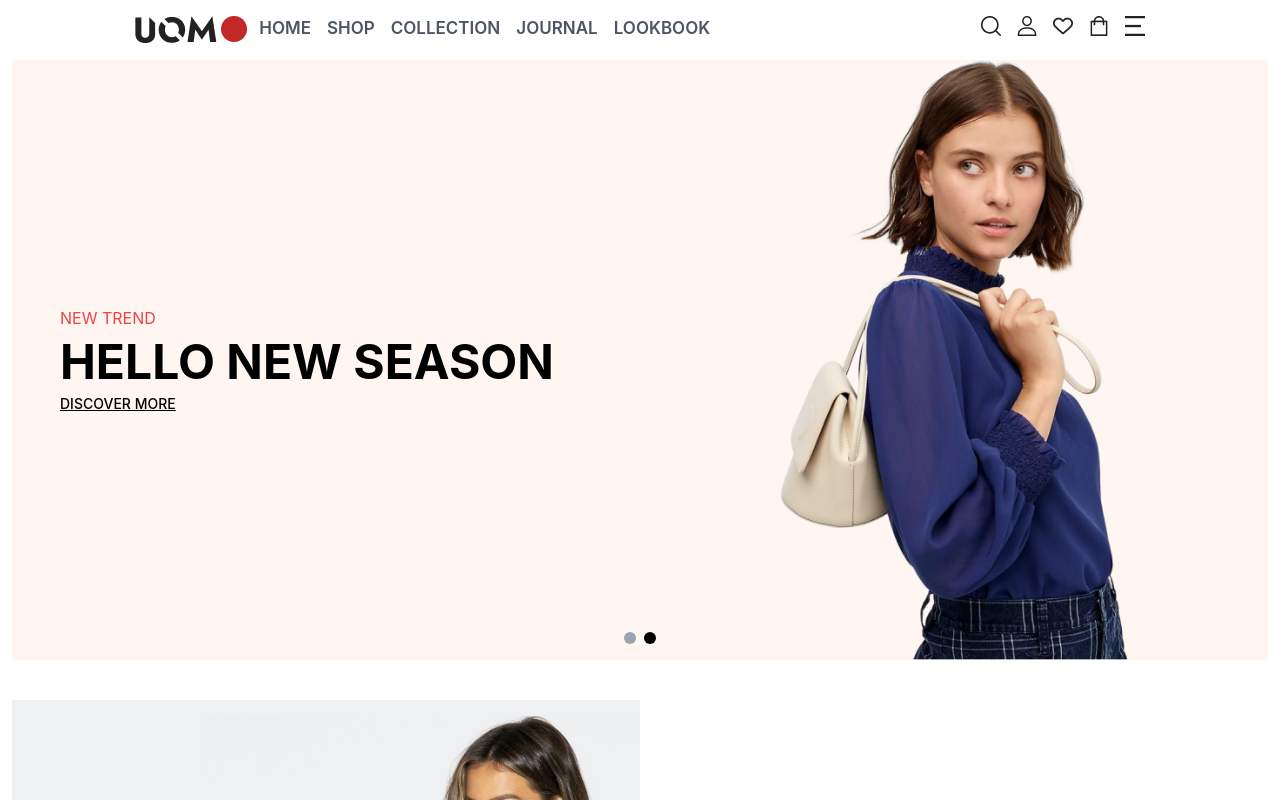
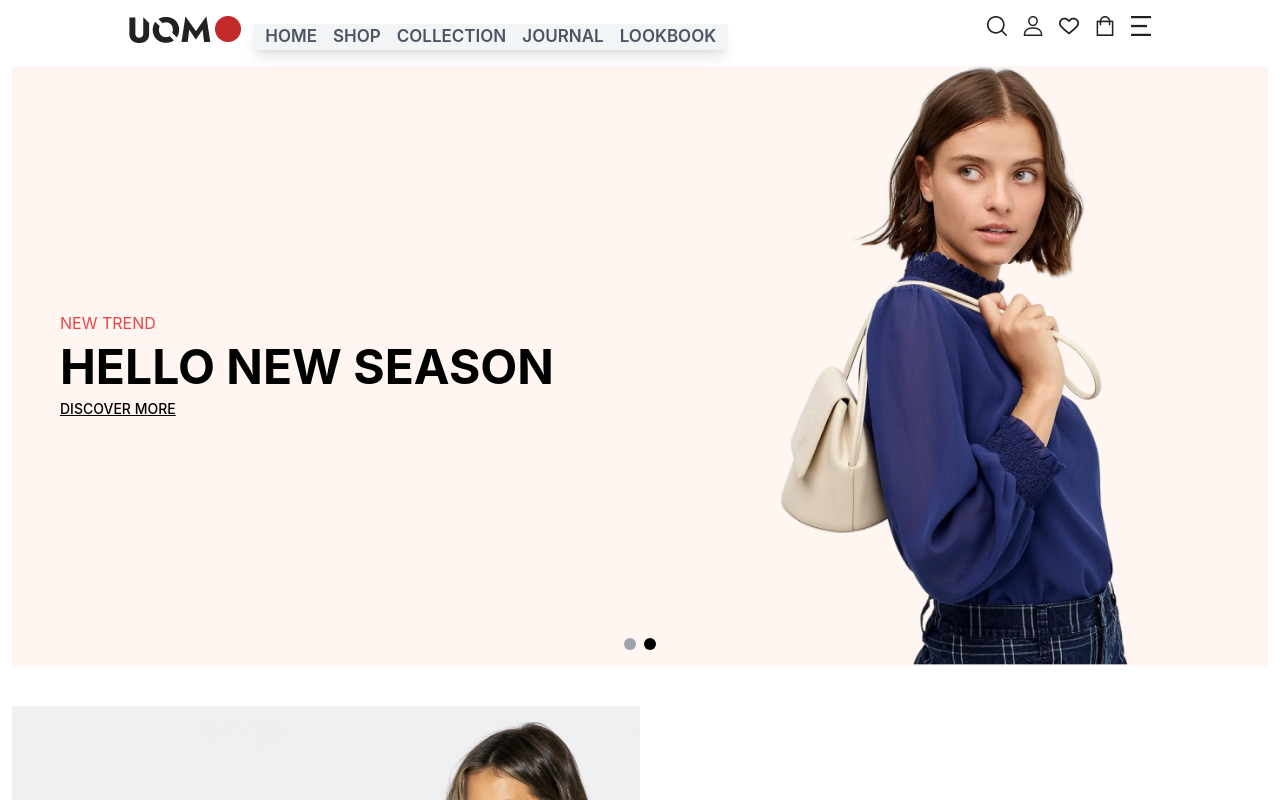
Before and after one commit to ahamedasif07/project-uomo-one, a React (Vite) app: page / in a window 1280 px wide. Shown: the top 800 px of the page. Built offline with nearby package versions, Linux system fonts and the light colour scheme.

Commit message:
mavbar parfect

```diff
--- a/src/NavBar.jsx
+++ b/src/NavBar.jsx
@@ -25,7 +25,7 @@ const NavBar = () => {
 
           {/* Menu items with transition */}
           <ul
-            className={`absolute gap-4  top-14 md:top-0 md:relative md:flex transition-all duration-300 ease-in-out transform ${
+            className={`absolute gap-4 z-10 sm:bg-gray-100 sm:shadow-lg  sm:px-3 sm:mt-2 top-14 md:top-0 md:relative md:flex transition-all duration-300 ease-in-out transform ${
               menu ? "opacity-100 translate-y-0" : "opacity-0 -translate-y-5"
             } md:opacity-100 md:translate-y-0`}
           >
```
